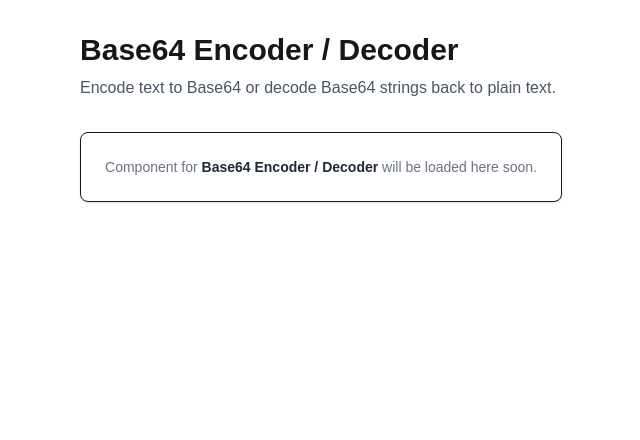
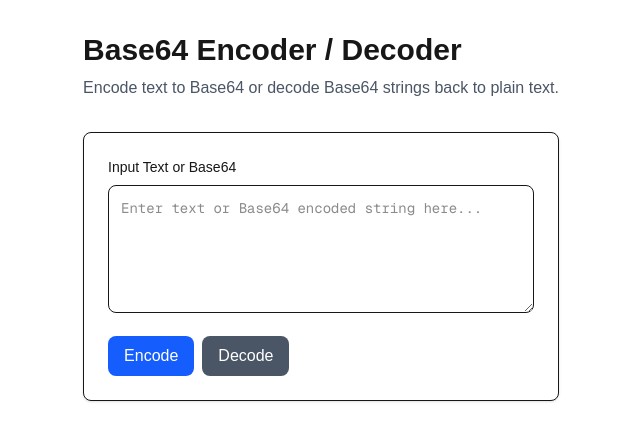
Before and after one commit to Vall-Re/dev-tools, a Next.js app: page /base64-encoder-decoder in a window 1280 px wide. Shown: the top 440 px of the page, without its empty margins (319-959 px from the left). Built offline with nearby package versions, Linux system fonts and the light colour scheme.

Commit message:
Add Base64 and URL converter components

```diff
--- a/app/[slug]/page.tsx
+++ b/app/[slug]/page.tsx
@@ -1,6 +1,8 @@
 import { tools } from '@/data/tools';
 import { notFound } from 'next/navigation';
 import JsonFormatter from '@/components/JsonFormatter';
+import Base64Converter from '@/components/Base64Converter';
+import UrlConverter from '@/components/UrlConverter';
 
 interface Props {
   params: Promise<{
@@ -28,13 +30,9 @@ export default async function ToolPage({ params }: Props) {
       <p className="text-gray-600 mb-8">{tool.description}</p>
 
       <div className="p-6 border rounded-lg bg-white shadow-sm">
-        {slug === 'json-formatter' ? (
-          <JsonFormatter />
-        ) : (
-          <p className="text-sm text-gray-500">
-            Component for <strong className="font-semibold text-gray-800">{tool.name}</strong> will be loaded here soon.
-          </p>
-        )}
+        {slug === 'json-formatter' && <JsonFormatter />}
+        {slug === 'base64-encoder-decoder' && <Base64Converter />}
+        {slug === 'url-encoder-decoder' && <UrlConverter />}
       </div>
     </main>
   );
--- /dev/null
+++ b/components/Base64Converter.tsx
@@ -0,0 +1,75 @@
+'use client';
+
+import { useState } from 'react';
+
+export default function Base64Converter() {
+  const [input, setInput] = useState('');
+  const [output, setOutput] = useState('');
+  const [error, setError] = useState('');
+
+  const encodeBase64 = () => {
+    try {
+      if (!input) return;
+      setOutput(btoa(input));
+      setError('');
+    } catch (err: unknown) {
+      setError('Failed to encode: ' + (err as Error).message);
+      setOutput('');
+    }
+  };
+
+  const decodeBase64 = () => {
+    try {
+      if (!input) return;
+      setOutput(atob(input));
+      setError('');
+    } catch (err: unknown) {
+      setError('Invalid Base64 string format.');
+      setOutput('');
+    }
+  };
+
+  return (
+    <div className="space-y-4">
+      <div>
+        <label className="block text-sm font-medium mb-2">Input Text or Base64</label>
+        <textarea
+          value={input}
+          onChange={(e) => setInput(e.target.value)}
+          placeholder="Enter text or Base64 encoded string here..."
+          className="w-full h-32 p-3 border rounded-lg font-mono text-sm focus:outline-none focus:ring-2 focus:ring-blue-500"
+        />
+      </div>
+
+      <div className="flex gap-2">
+        <button
+          onClick={encodeBase64}
+          className="px-4 py-2 bg-blue-600 text-white rounded-lg hover:bg-blue-700 transition"
+        >
+          Encode
+        </button>
+        <button
+          onClick={decodeBase64}
+          className="px-4 py-2 bg-gray-600 text-white rounded-lg hover:bg-gray-700 transition"
+        >
+          Decode
+        </button>
+      </div>
+
+      {error && (
+        <div className="p-3 border border-red-300 bg-red-50 text-red-700 rounded-lg text-sm font-mono">
+          <strong>Error:</strong> {error}
+        </div>
+      )}
+
+      {output && (
+        <div>
+          <label className="block text-sm font-medium mb-2">Result</label>
+          <pre className="w-full p-3 border rounded-lg bg-gray-900 text-green-400 font-mono text-sm overflow-x-auto whitespace-pre-wrap break-all">
+            {output}
+          </pre>
+        </div>
+      )}
+    </div>
+  );
+}
--- /dev/null
+++ b/components/UrlConverter.tsx
@@ -0,0 +1,75 @@
+'use client';
+
+import { useState } from 'react';
+
+export default function UrlConverter() {
+  const [input, setInput] = useState('');
+  const [output, setOutput] = useState('');
+  const [error, setError] = useState('');
+
+  const encodeUrl = () => {
+    try {
+      if (!input) return;
+      setOutput(encodeURIComponent(input));
+      setError('');
+    } catch (err: unknown) {
+      setError('Failed to encode URL: ' + (err as Error).message);
+      setOutput('');
+    }
+  };
+
+  const decodeUrl = () => {
+    try {
+      if (!input) return;
+      setOutput(decodeURIComponent(input));
+      setError('');
+    } catch (err: unknown) {
+      setError('Invalid URL encoding format.');
+      setOutput('');
+    }
+  };
+
+  return (
+    <div className="space-y-4">
+      <div>
+        <label className="block text-sm font-medium mb-2">Input URL or Text</label>
+        <textarea
+          value={input}
+          onChange={(e) => setInput(e.target.value)}
+          placeholder="Enter plain text or URL encoded string here..."
+          className="w-full h-32 p-3 border rounded-lg font-mono text-sm focus:outline-none focus:ring-2 focus:ring-blue-500"
+        />
+      </div>
+
+      <div className="flex gap-2">
+        <button
+          onClick={encodeUrl}
+          className="px-4 py-2 bg-blue-600 text-white rounded-lg hover:bg-blue-700 transition"
+        >
+          Encode
+        </button>
+        <button
+          onClick={decodeUrl}
+          className="px-4 py-2 bg-gray-600 text-white rounded-lg hover:bg-gray-700 transition"
+        >
+          Decode
+        </button>
+      </div>
+
+      {error && (
+        <div className="p-3 border border-red-300 bg-red-50 text-red-700 rounded-lg text-sm font-mono">
+          <strong>Error:</strong> {error}
+        </div>
+      )}
+
+      {output && (
+        <div>
+          <label className="block text-sm font-medium mb-2">Result</label>
+          <pre className="w-full p-3 border rounded-lg bg-gray-900 text-green-400 font-mono text-sm overflow-x-auto whitespace-pre-wrap break-all">
+            {output}
+          </pre>
+        </div>
+      )}
+    </div>
+  );
+}
```
